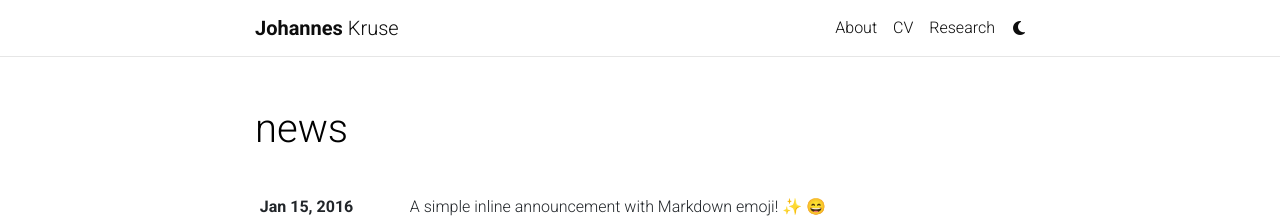
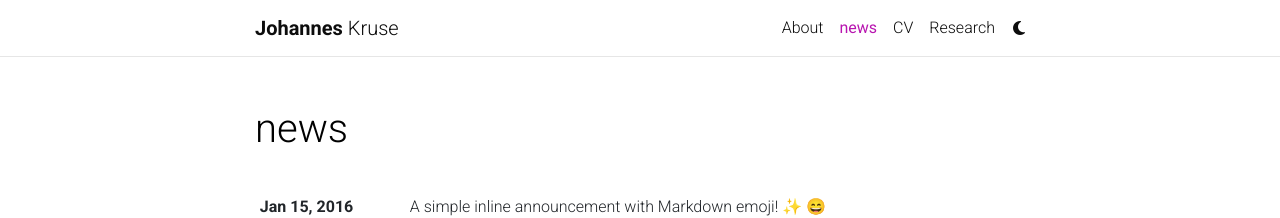
Before and after one commit to johanneskruse/johanneskruse.github.io, a Jekyll site: the page built from news.html, in a window 1280 px wide. Shown: the top 218 px of the page. Built offline with Jekyll 4.4.1, drawn with Linux system fonts in a browser that asks for light colours; emoji names are drawn with the system emoji font; comment, search, counter and statistics services are not loaded; a style sheet for code colours, icons or effects is not loaded.

Commit message:
add news to nav

```diff
--- a/news.html
+++ b/news.html
@@ -2,6 +2,8 @@
 layout: page
 title: news
 permalink: /news/
+heading: News # navbar
+nav: true
 ---
 
 {% include news.html %}
```
